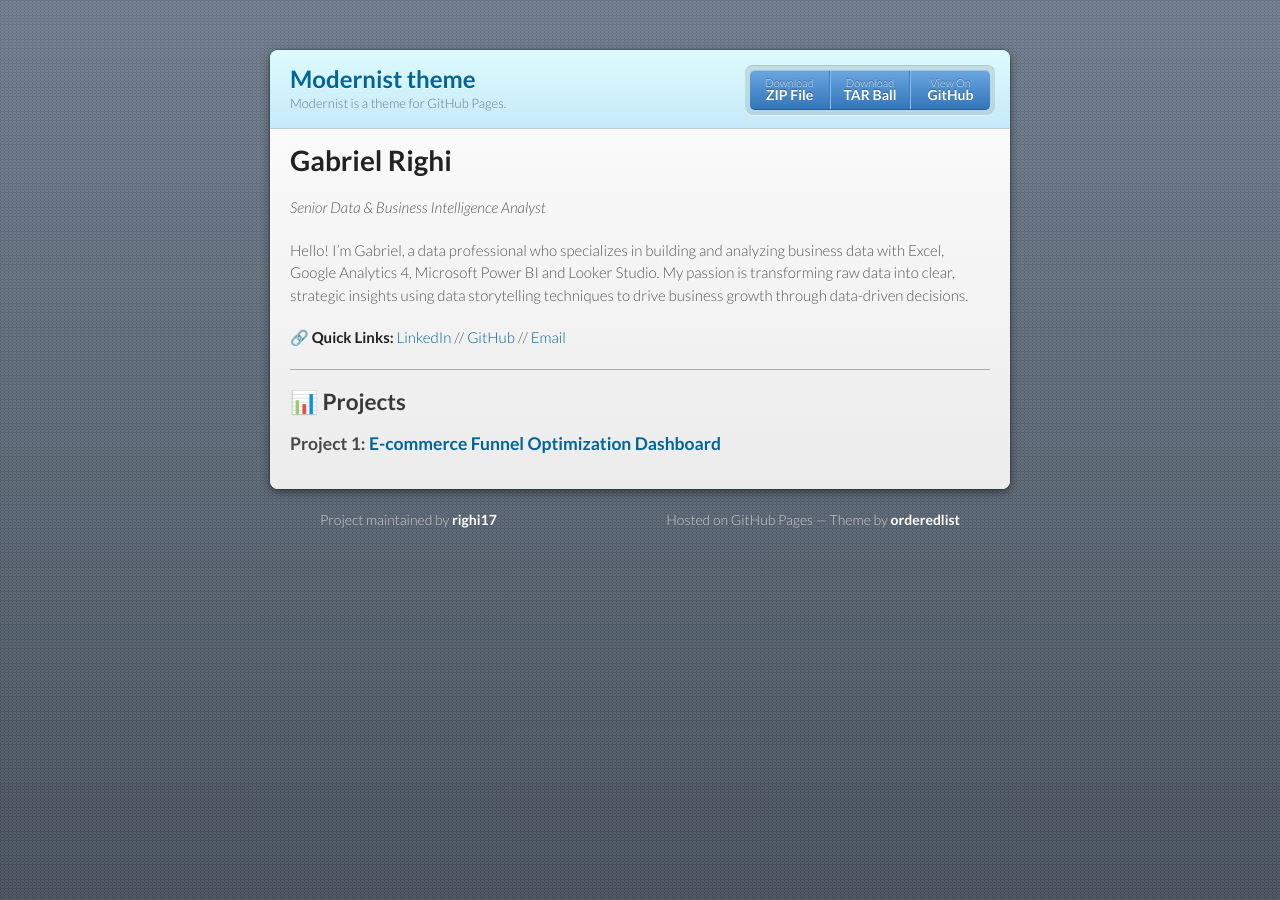
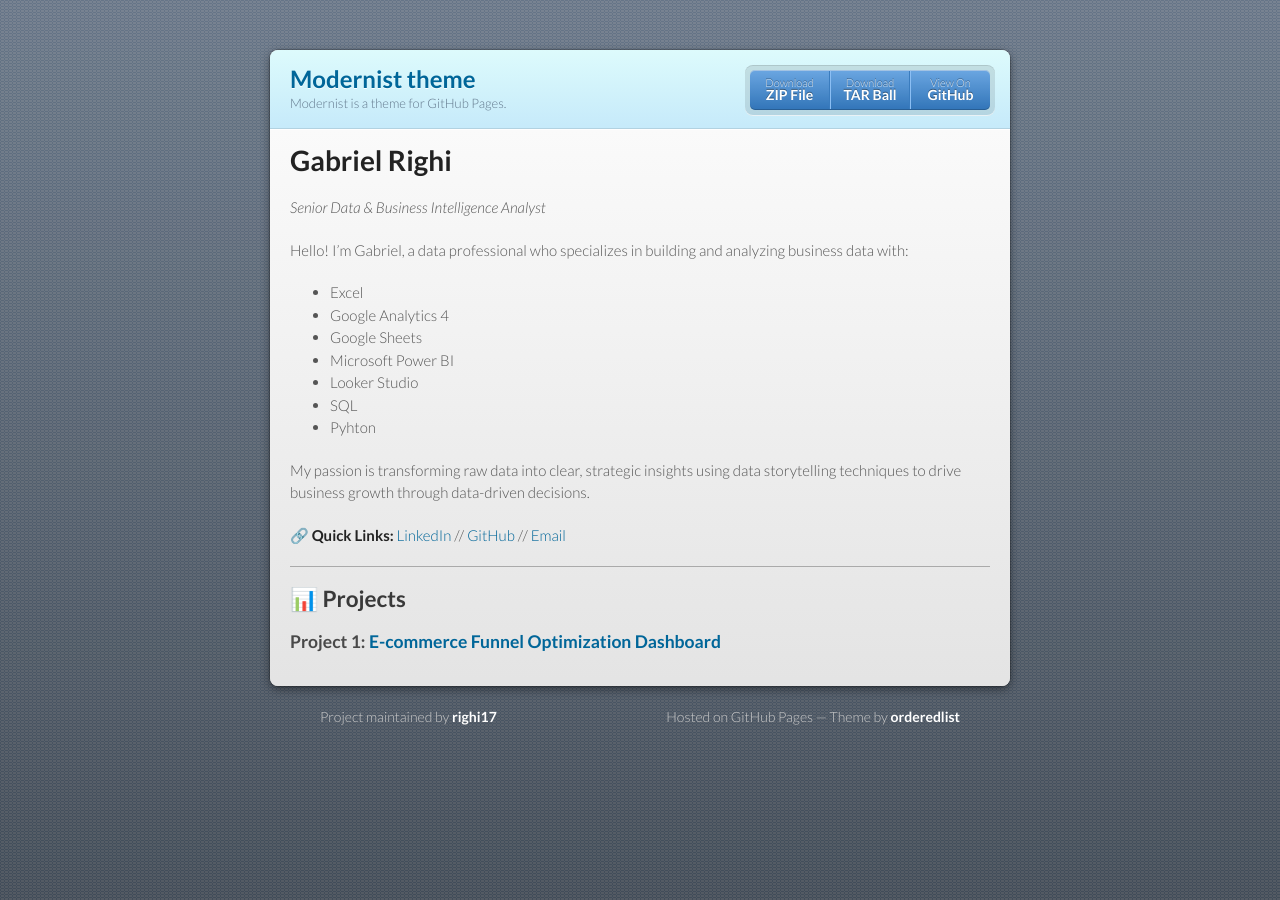
Before and after one commit to righi17/reprighi01, a Jekyll site: the page built from index.md, in a window 1280 px wide. Built offline with Jekyll 4.4.1, drawn with Linux system fonts in a browser that asks for light colours; our own code applies the rules of GitHub Pages for plain Markdown files.

Commit message:
Update index.md

```diff
--- a/index.md
+++ b/index.md
@@ -1,7 +1,16 @@
 # Gabriel Righi
 _Senior Data & Business Intelligence Analyst_
 
-Hello! I'm Gabriel, a data professional who specializes in building and analyzing business data with Excel, Google Analytics 4, Microsoft Power BI and Looker Studio. My passion is transforming raw data into clear, strategic insights using data storytelling techniques to drive business growth through data-driven decisions.
+Hello! I'm Gabriel, a data professional who specializes in building and analyzing business data with:
+* Excel
+* Google Analytics 4
+* Google Sheets
+* Microsoft Power BI
+* Looker Studio
+* SQL
+* Pyhton
+
+My passion is transforming raw data into clear, strategic insights using data storytelling techniques to drive business growth through data-driven decisions.
 
 🔗 **Quick Links:** [LinkedIn](https://www.linkedin.com/in/righi/) // [GitHub](https://github.com/righi17) // [Email](mailto:gabriel.righi@hotmail.com)
 
```
